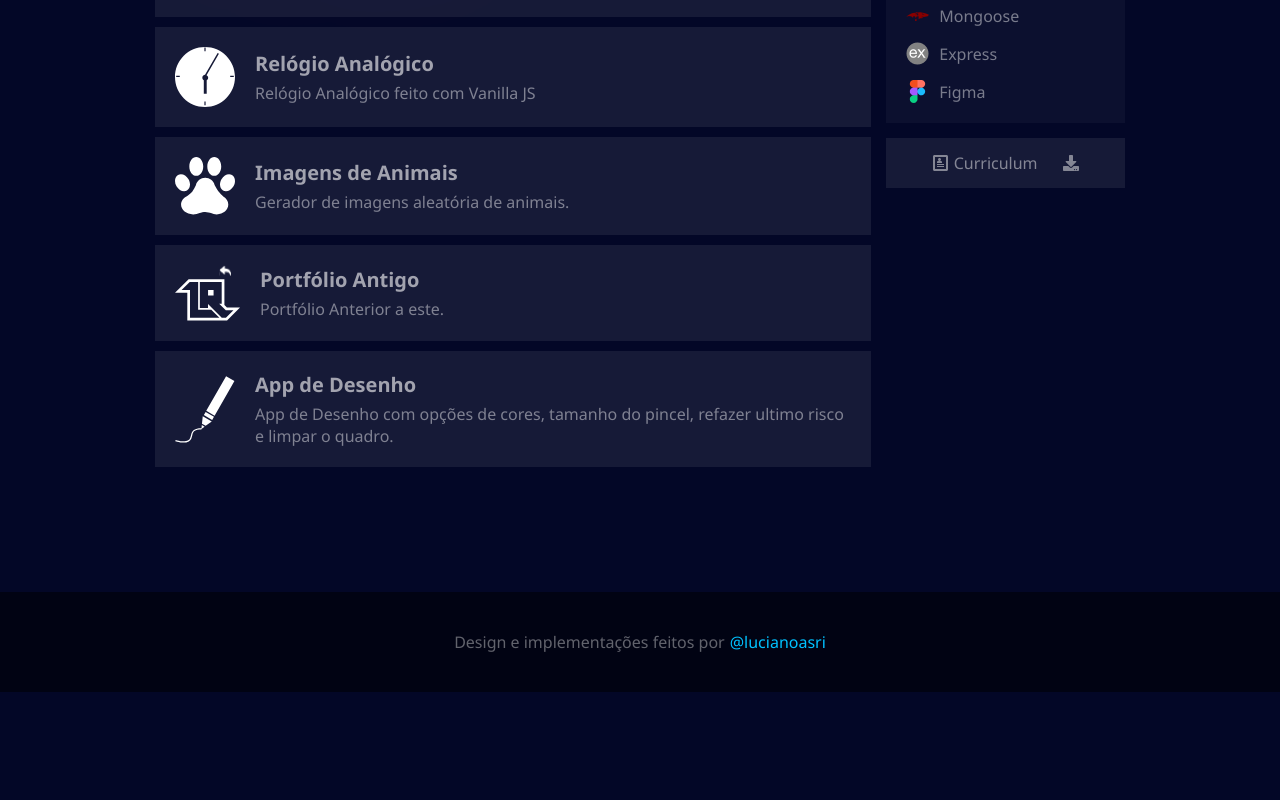
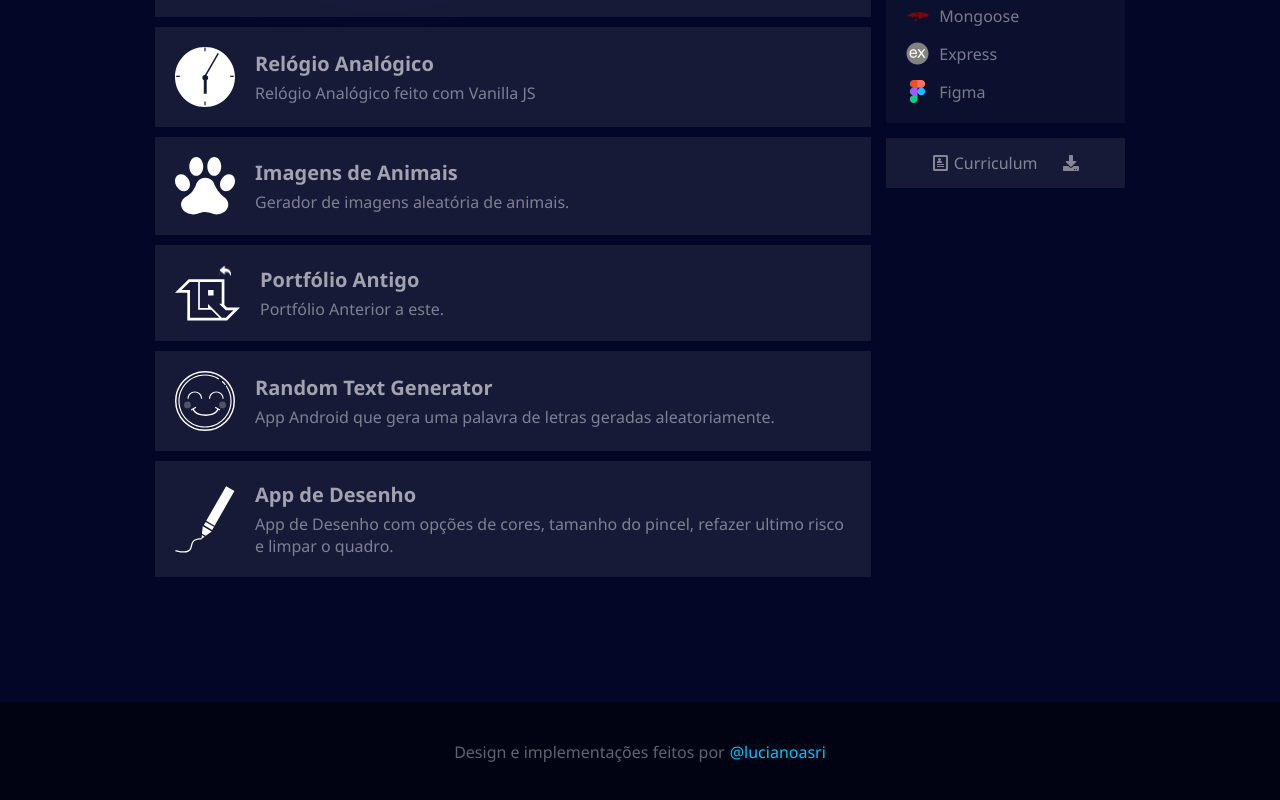
Before and after one commit to luciano44/modern-portfolio, a React (Create React App) app: page / in a window 1280 px wide. Shown: the part 983-1783 px from the top of the page. Before the commit the page ends 1675 px from the top, so only its background shows below. Built offline with nearby package versions, Linux system fonts and the light colour scheme.

Commit message:
add random txt generator project

```diff
--- a/src/components/article/index.tsx
+++ b/src/components/article/index.tsx
@@ -27,6 +27,7 @@ import oldlr from "../../img/oldlr.svg";
 import paw from "../../img/paw.svg";
 import pencil from "../../img/pencil.svg";
 import todo from "../../img/todo.svg";
+import smile from "../../img/smile.svg";
 
 function Article() {
   type Project = {
@@ -80,6 +81,15 @@ function Article() {
       title: "Portfólio Antigo",
       about: "Portfólio Anterior a este.",
       githubLink: "https://github.com/luciano44/React-Portfolio-build",
+    },
+    {
+      projectLink:
+        "https://play.google.com/store/apps/details?id=com.randomtxtgen.geradornomes",
+      logo: smile,
+      title: "Random Text Generator",
+      about:
+        "App Android que gera uma palavra de letras geradas aleatoriamente.",
+      githubLink: "/",
     },
     {
       projectLink: "https://luciano44.github.io/drawing-app/",
--- a/src/components/article/style.scss
+++ b/src/components/article/style.scss
@@ -91,6 +91,7 @@ article {
   }
 }
 
+// animation
 @keyframes fade {
   to {
     filter: opacity(1);
```
Also changed, not shown: src/img/smile.svg (added).
